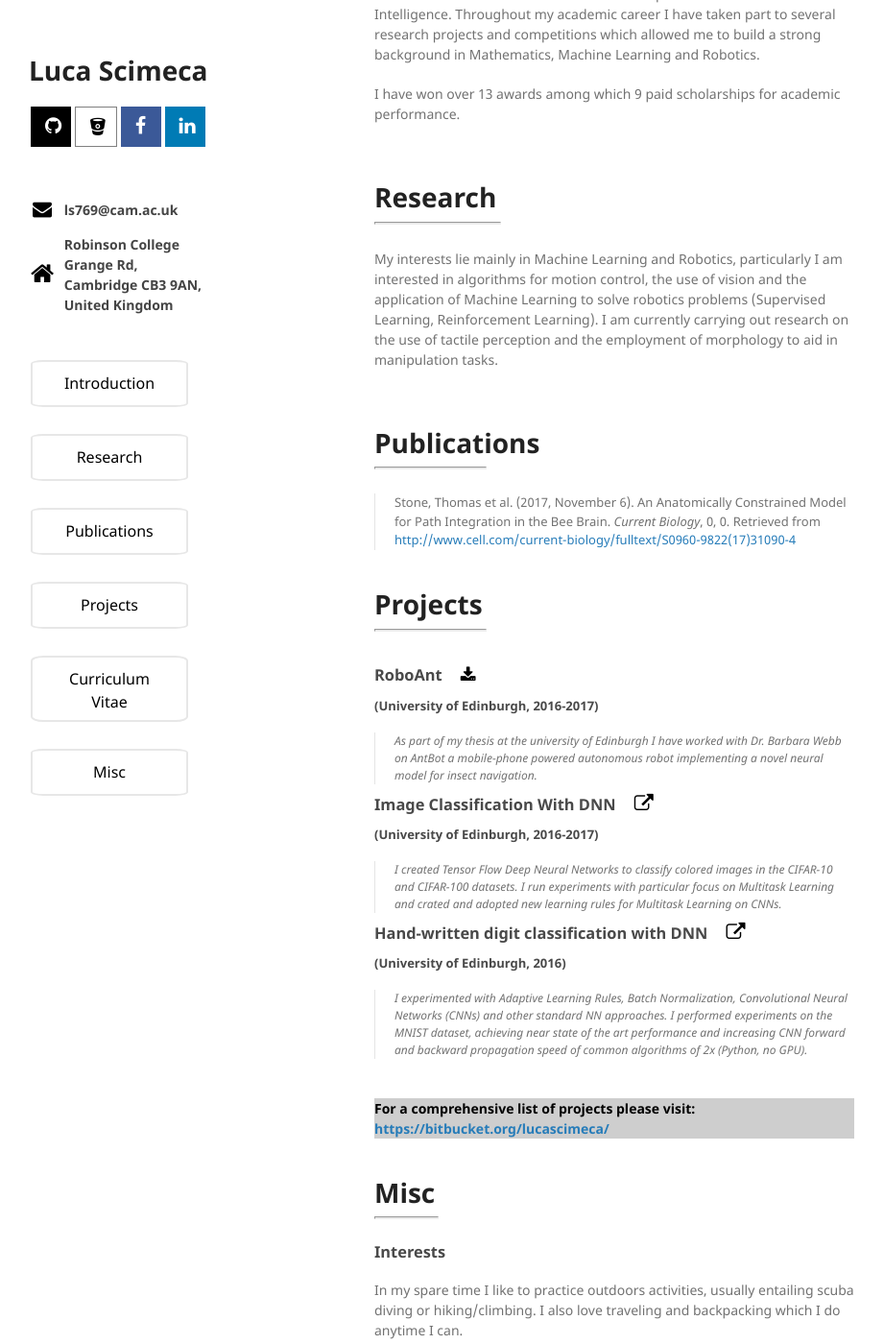
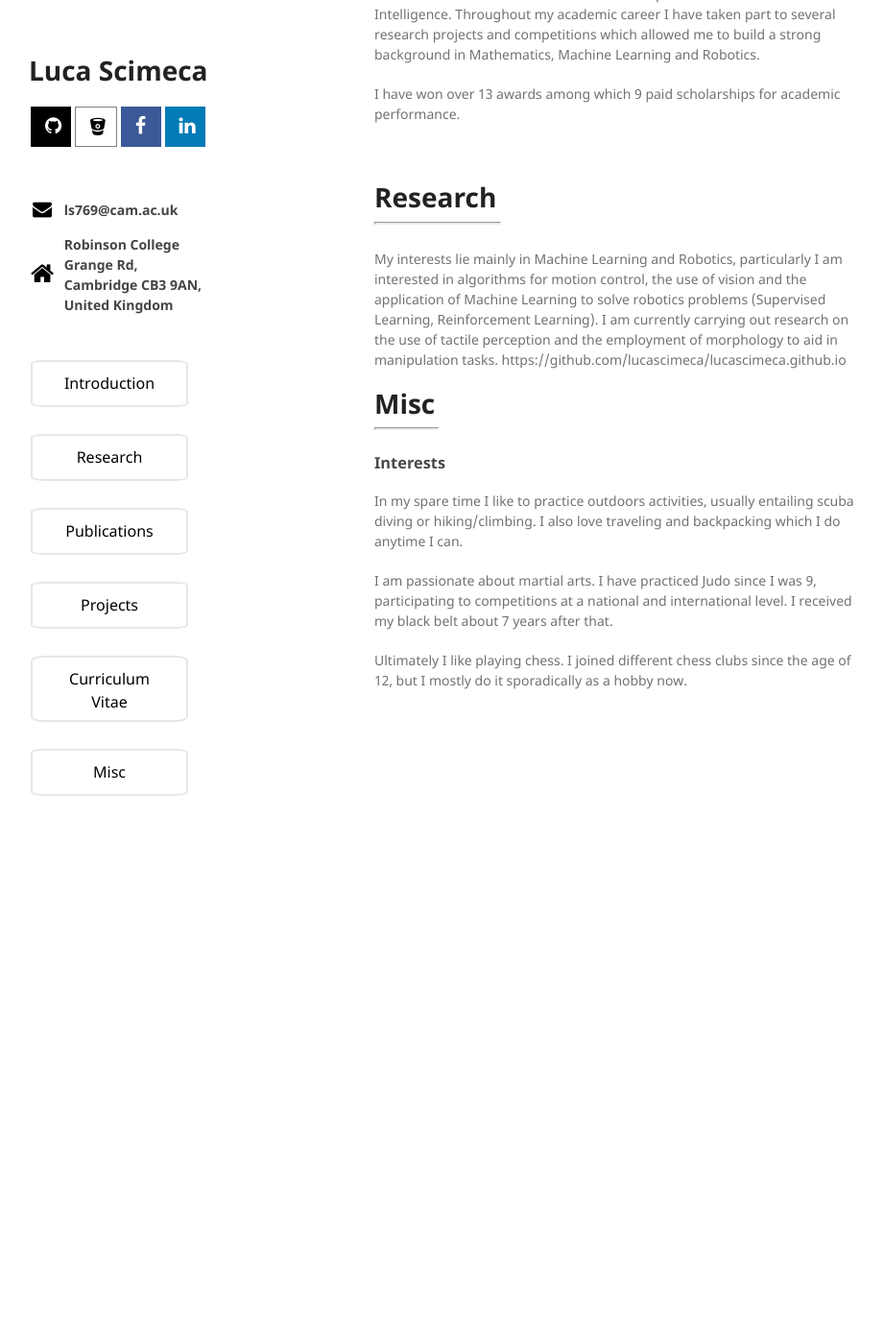
Before and after one commit to lucascimeca/lucascimeca.github.io, a Jekyll site: the page built from index.md, in a window 1280 px wide and 1400 px high, scrolled down 734 px. Shown: the whole window at 96% size, without its empty margins (180-1101 px from the left). Built offline with Jekyll 4.4.1, drawn with Linux system fonts in a browser that asks for light colours; nearby versions of some CDN libraries; the repository's description, which GitHub fills in, is left out.

Commit message:
Update index.md

```diff
--- a/index.md
+++ b/index.md
@@ -25,37 +25,7 @@ I have won over 13 awards among which 9 paid scholarships for academic performan
 <hr style="width: 130px">
 
 My interests lie mainly in Machine Learning and Robotics, particularly I am interested in algorithms for motion control, the use of vision and the application of Machine Learning to solve robotics problems (Supervised Learning, Reinforcement Learning). I am currently carrying out research on the use of tactile perception and the employment of morphology to aid in manipulation tasks.
-
-<br/>
-
-# [](#Publications) Publications
-<hr style="width: 115px">
-
-> <div style="font-size: 13px"> Stone, Thomas et al. (2017, November 6). An Anatomically Constrained Model for Path Integration in the Bee Brain. <i>Current Biology</i>, 0, 0. Retrieved  from <a href="http://www.cell.com/current-biology/fulltext/S0960-9822(17)31090-4" target="_blank">http://www.cell.com/current-biology/fulltext/S0960-9822(17)31090-4</a> </div>
-
-<br/>
-
-# [](#Projects) Projects
-<hr style="width: 115px">
-
-### [](#RoboAnt) RoboAnt <a href="https://bitbucket.org/lucascimeca/antbot-a-biologically-inspired-approach-to-path-integration/raw/90d120d07c7fc6221d4ef454e8d6abab17988a72/Luca_Scimeca_AntBot.pdf" class="fa fa-download" style="font-size: 17px"></a><br/><font size="2px">(University of Edinburgh, 2016-2017)</font>
-
-> <div style="font-style: italic; font-size: 12px">As part of my thesis at the university of Edinburgh I have worked with Dr. Barbara Webb on AntBot a mobile-phone powered autonomous robot implementing a novel neural model for insect navigation.</div>
-
-### [](#DNN) Image Classification With  DNN <a href="https://bitbucket.org/lucascimeca/deep-neural-networks-cifar-10-cifar-100-datasets?lipi=urn%3Ali%3Apage%3Ad_flagship3_profile_view_base%3BGUJg49LJSNqF2TBvYYXHiQ%3D%3D" class="fa fa-external-link" style="font-size: 20px" target="_blank"></a><br/><font size="2px">(University of Edinburgh, 2016-2017)</font>
-
-> <div style="font-style: italic; font-size: 12px">I created Tensor Flow Deep Neural Networks to classify colored images in the CIFAR-10 and CIFAR-100 datasets. I run experiments with particular focus on Multitask Learning and crated and adopted new learning rules for Multitask Learning on CNNs.</div>
-
-### [](#DNN-mnist) Hand-written digit classification with DNN <a href="https://bitbucket.org/lucascimeca/deep-neural-networks-mnist-dataset?lipi=urn%3Ali%3Apage%3Ad_flagship3_profile_view_base%3BGUJg49LJSNqF2TBvYYXHiQ%3D%3D" class="fa fa-external-link" style="font-size: 20px" target="_blank"></a><br/><font size="2px">(University of Edinburgh, 2016)</font>
-
-> <div style="font-style: italic; font-size: 12px">I experimented with Adaptive Learning Rules, Batch Normalization, Convolutional Neural Networks (CNNs) and other standard NN approaches. I performed experiments on the MNIST dataset, achieving near state of the art performance and increasing CNN forward and backward propagation speed of common algorithms of 2x (Python, no GPU).<div style="font-style: italic">
-
-<br/>
-
- <div style="background-color:rgba(206, 206, 206, 1); color:black; font-weight:600">
- For a comprehensive list of projects please visit: <a href="https://bitbucket.org/lucascimeca/" target="_blank">https://bitbucket.org/lucascimeca/</a>
- </div>
-
+https://github.com/lucascimeca/lucascimeca.github.io
 <br/>
 
 # [](#Misc) Misc
```
